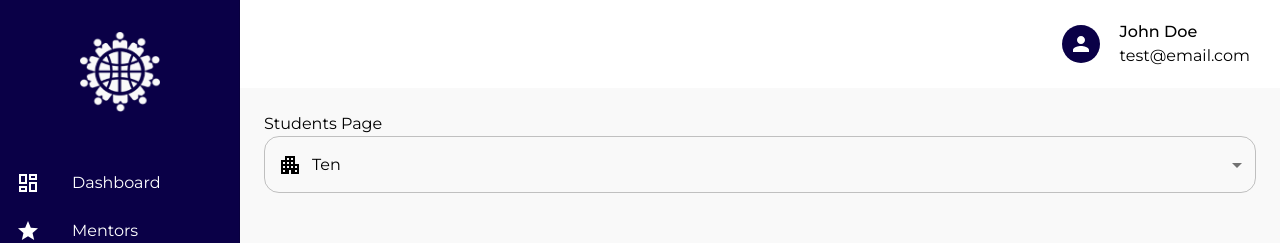
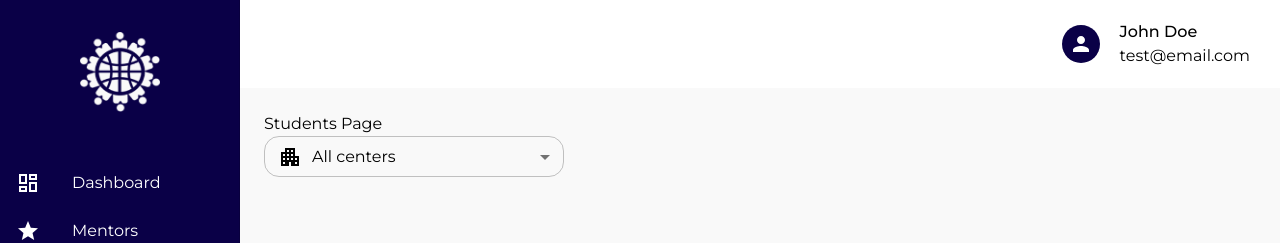
Before and after one commit to MentorsWithoutBorders/mwb-partners-admin, a Next.js app: page /app/students in a window 1280 px wide. Shown: the top 243 px of the page. Built offline with nearby package versions, Linux system fonts and the light colour scheme.

Commit message:
feat: update style and sample data of dropdown (issue #19)

```diff
--- a/src/pages/app/students.tsx
+++ b/src/pages/app/students.tsx
@@ -11,25 +11,25 @@ import { useState } from 'react'
 import { DashboardLayout } from '@/containers/dashboard/DashboardLayout'
 
 const items = [
-  { value: 10, label: 'Ten' },
-  { value: 20, label: 'Twenty' },
-  { value: 30, label: 'Thirty' },
-  { value: 40, label: 'Fourty' }
+  { id: 0, label: 'All centers' },
+  { id: 1, label: 'Center A' },
+  { id: 2, label: 'Center B' },
+  { id: 3, label: 'Center C' }
 ]
 
 export default function StudentsPage() {
-  const [age, setAge] = useState<number>(10)
+  const [center, setCenter] = useState<number>(0)
 
-  const handleChange = (event: SelectChangeEvent<number>) => {
-    setAge(Number(event.target.value))
+  const handleCenterChange = (event: SelectChangeEvent<number>) => {
+    setCenter(Number(event.target.value))
   }
 
-  const menuItems = items.map((item) => {
-    const selected = item.value === age
+  const centerMenuItems = items.map((item) => {
+    const selected = item.id === center
     const style = selected ? { display: 'none' } : {}
 
     return (
-      <MenuItem value={item.value} style={style} key={item.value}>
+      <MenuItem value={item.id} style={style} key={item.id}>
         <div style={{ display: 'flex', alignItems: 'center' }}>
           {selected && <ApartmentIcon style={{ marginRight: '10px' }} />}
           <div>{item.label}</div>
@@ -42,13 +42,13 @@ export default function StudentsPage() {
     <DashboardLayout title="Students">
       <div>Students Page</div>
 
-      <FormControl fullWidth>
+      <FormControl size="small">
         <Select
-          value={age}
-          onChange={handleChange}
-          style={{ borderRadius: '15px' }}
+          value={center}
+          onChange={handleCenterChange}
+          style={{ borderRadius: '15px', width: '300px' }}
         >
-          {menuItems}
+          {centerMenuItems}
         </Select>
       </FormControl>
     </DashboardLayout>
```
Also changed, not shown: 1 other file (tests, documents, lock files or other folders).
